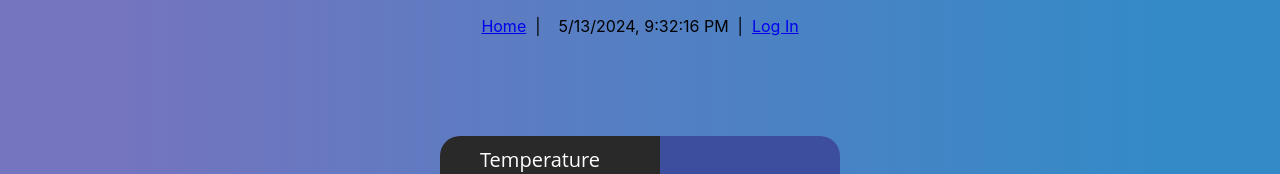
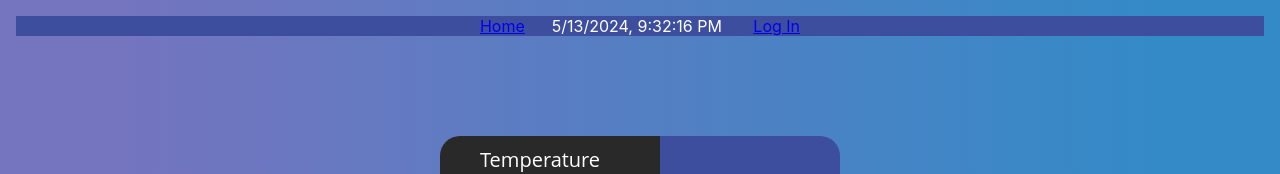
Before and after one commit to awm-builds/myWeather, a React (Create React App) app: page / in a window 1280 px wide. Shown: the top 174 px of the page. Built offline with nearby package versions, Linux system fonts and the light colour scheme; no server answers.

Commit message:
-Refactored NavBar

```diff
--- a/src/components/NavBar/NavBar.jsx
+++ b/src/components/NavBar/NavBar.jsx
@@ -8,13 +8,14 @@ export default function NavBar({ user, setUser }) {
   }
 
   return (
-    <nav>
+    <nav className="navBar">
       <Link to="/">Home</Link>
-      &nbsp; | &nbsp;
+      &nbsp;&nbsp;&nbsp;
       {/* <Link to="/orders/new">New Order</Link> */}
-      &nbsp;&nbsp;
+      &nbsp;&nbsp;&nbsp;
       <span>{new Date().toLocaleString()}</span>
-      &nbsp; | &nbsp;
+      &nbsp;&nbsp;&nbsp;
+      &nbsp;&nbsp;&nbsp;
       <span>{ user ?
           < Link to="/" onClick={handleLogOut}>Log Out</Link>
           :
--- a/src/pages/App/App.css
+++ b/src/pages/App/App.css
@@ -121,3 +121,8 @@
 .Login-SignUp {
 	color: white;
 }
+
+.navBar {
+	background: rgb(62, 78, 159);
+	color: white;
+}
```
